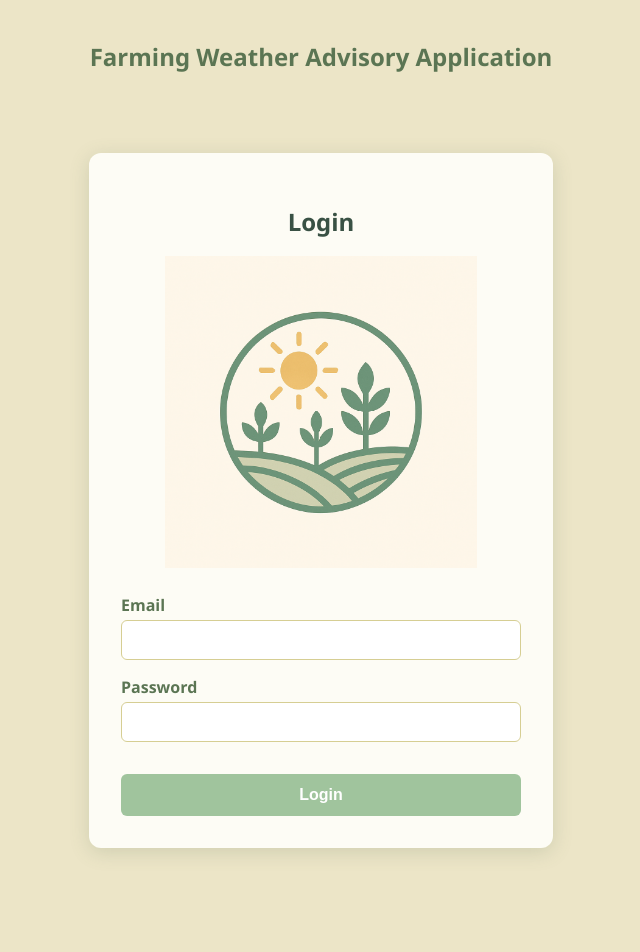
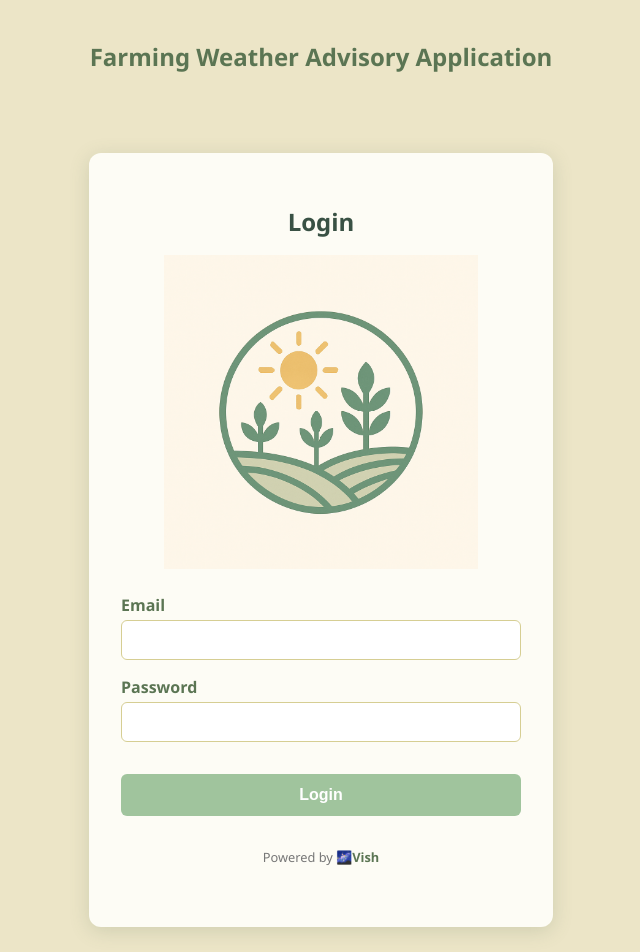
Before and after one commit to vish8426/farming-weather-advisory, a React (Vite) app: page / in a window 1280 px wide. Shown: the top 952 px of the page, without its empty margins (319-959 px from the left). Before the commit the page ends 928 px from the top, so only its background shows below. Built offline with nearby package versions, Linux system fonts and the light colour scheme; no server answers.

Commit message:
Added a Footer to Login Page

```diff
--- a/src/pages/Login.css
+++ b/src/pages/Login.css
@@ -52,6 +52,24 @@ body {
   font-size: 1.5rem;
   color: #5b7553;
   font-weight: bold;
+}
+
+.login-footer {
+  text-align: center;
+  font-size: 0.8rem;
+  color: #777;
+  margin-top: 2rem;
+  padding-bottom: 1rem;
+}
+
+.login-footer a {
+  color: #5b7553;
+  text-decoration: none;
+  font-weight: bold;
+}
+
+.login-footer a:hover {
+  text-decoration: underline;
 }
 
 .login-container {
--- a/src/pages/Login.tsx
+++ b/src/pages/Login.tsx
@@ -50,7 +50,9 @@ const Login: React.FC = () => {
 
             <div className='login-container'>
                 <h2>Login</h2>
+
                 <img src={logo} alt="App Logo" className="login-logo" />
+
                 <form onSubmit={handleLogin} className='login-form'>
                     <label>Email</label>
                     <input
@@ -72,6 +74,10 @@ const Login: React.FC = () => {
 
                     <button type='submit'>Login</button>
                 </form>
+
+                <footer className='login-footer'>
+                    <p>Powered by 🌌<a href="https://github.com/vish8426" target="_blank" rel="noopener noreferrer">Vish</a></p>
+                </footer>
             </div>
         </>
     );
```
Also changed, not shown: 1 other file (tests, documents, lock files or other folders).
